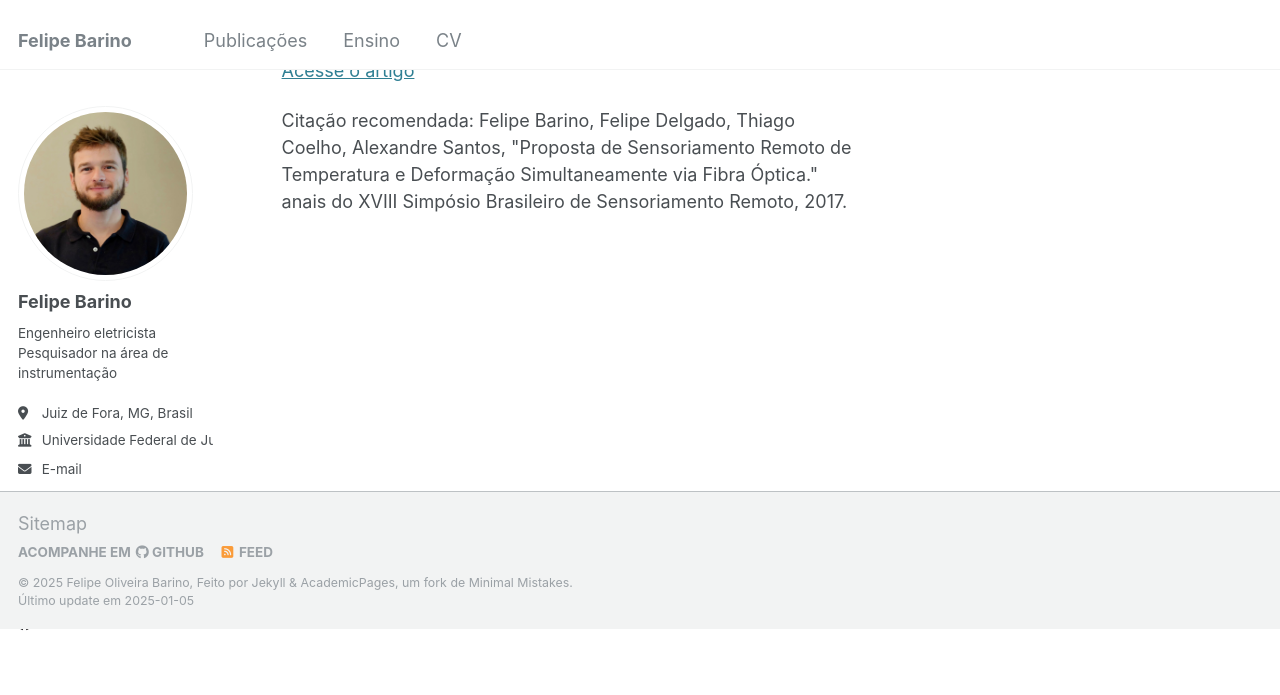
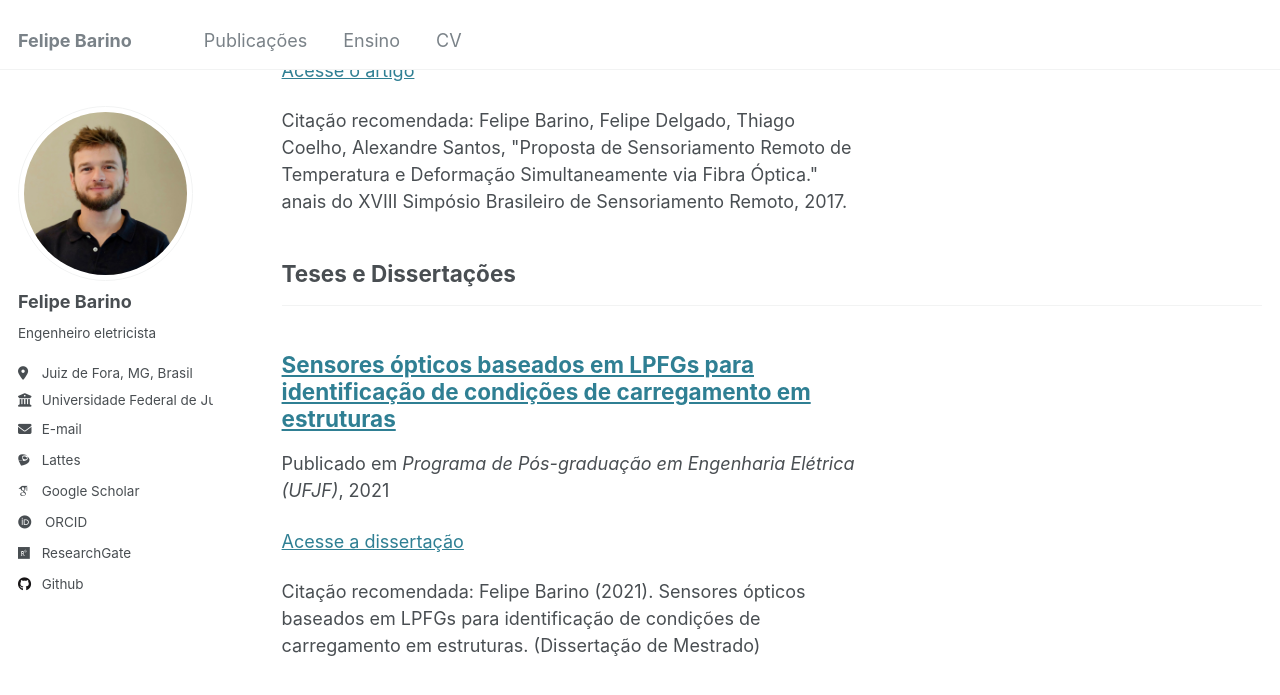
Before and after one commit to felipebarino/felipebarino.github.io, a Jekyll site: the page built from _pages/publications.html, in a window 1280 px wide and 900 px high, scrolled down 10997 px. Shown: the top 695 px of the window. Built offline with Jekyll 4.4.1, drawn with Linux system fonts in a browser that asks for light colours; some web fonts are replaced; before the commit the page ends 11626 px from its top, so only the background shows below that.

Commit message:
dissertação

```diff
--- a/_config.yml
+++ b/_config.yml
@@ -24,7 +24,7 @@ author:
   avatar           : "profile.jpg"
   name             : "Felipe Barino"
   pronouns         : # example: "she/her"
-  bio              : "Engenheiro eletricista\nPesquisador na área de instrumentação"
+  bio              : "Engenheiro eletricista"
   location         : "Juiz de Fora, MG, Brasil"
   employer         : "Universidade Federal de Juiz de Fora"
   uri              : # URL
@@ -83,6 +83,10 @@ publication_category:
     title: 'Artigos em Periódicos'
   conferences:
     title: 'Artigos em Conferências'
+  theses:
+    title: 'Teses e Dissertações'
+  classes:
+    title: 'Apostilas e Notas de Aula'
 
 # Site Settings
 teaser                   :  # filename of teaser fallback teaser image placed in /images/, .e.g. "500x300.png"
--- /dev/null
+++ b/_publications/2021-07-30-Sensores-opticos-baseados-em-lpfgs-para-identificacao-de-condicoes-de-carregamento-em-estruturas.md
@@ -0,0 +1,28 @@
+---
+title: "Sensores ópticos baseados em LPFGs para identificação de condições de carregamento em estruturas"
+collection: publications
+permalink: /publication/2021-07-30-Sensores-opticos-baseados-em-lpfgs-para-identificacao-de-condicoes-de-carregamento-em-estruturas
+category: theses
+date: 2021-07-30
+venue: 'Programa de Pós-graduação em Engenharia Elétrica (UFJF)'
+citation: 'Felipe Barino (2021). Sensores ópticos baseados em LPFGs para identificação de condições de carregamento em estruturas. (Dissertação de Mestrado)'
+---
+
+[Acesse a dissertação](https://doi.org/10.34019/ufjf/di/2021/00161){:target="_blank"}
+
+
+## O problema
+
+O monitoramento da saúde estrutural de construções como prédios, pontes e torres de transmissão é crucial para garantir a segurança e a durabilidade dessas estruturas. As técnicas tradicionais de monitoramento geralmente utilizam sensores elétricos ou eletrônicos, que podem apresentar desvantagens como suscetibilidade a interferências eletromagnéticas e dificuldades de cabeamento.
+
+## Abordagem utilizada
+
+Para superar essas limitações, investiguei o uso de sensores ópticos a fibra baseados em grades de período longo (LPFGs) para identificação de condições de carregamento em estruturas. As LPFGs oferecem vantagens como imunidade eletromagnética, alta sensibilidade e facilidade de multiplexação, tornando-as atrativas para aplicações de monitoramento de saúde estrutural. Além do mais, comparado a outros sensores a fibra óptica, as LPFGs são sensores fáceis e baratos de serem fabricados.
+
+## Resultados
+
+Neste trabalho, considerei dois cenários, ou topologias: (a) identificação de um carregamento concentrado em uma viga biapoiada e (b) identificação de forças bidimensionais por meio da compressão da LPFG. No primeiro caso, desenvolvemos um modelo matemático para identificar a intensidade e a posição de uma força aplicada à viga, obtendo um erro absoluto relativo médio de 1,22% na estimativa da intensidade e 2,51% na estimativa da posição. No segundo caso, um modelo de regressão baseado em aprendizado de máquinas foi utilizado para identificar a intensidade e a direção de uma força com erro absoluto relativo médio de 2,19% e 3,93%, respectivamente. O interessante do segundo cenário é que apenas um sensor foi utilizado para medir a força em duas dimensões.
+
+## Perspectivas
+
+Esta pesquisa contribui para o avanço das técnicas de monitoramento de saúde estrutural, demonstrando o potencial das LPFGs como sensores robustos e precisos para diversas aplicações. O desenvolvimento futuro desta área pode incluir a aplicação dos métodos propostos em cenários complexos, como o monitoramento de estruturas em grande escala e a detecção de falhas em tempo real. Acredito que o desenvolvimento e maturação das técnicas de condicionamento do sinal de LPFGs farão com que estes sensores encontrem ampla aplicação em diversas áreas.
```
